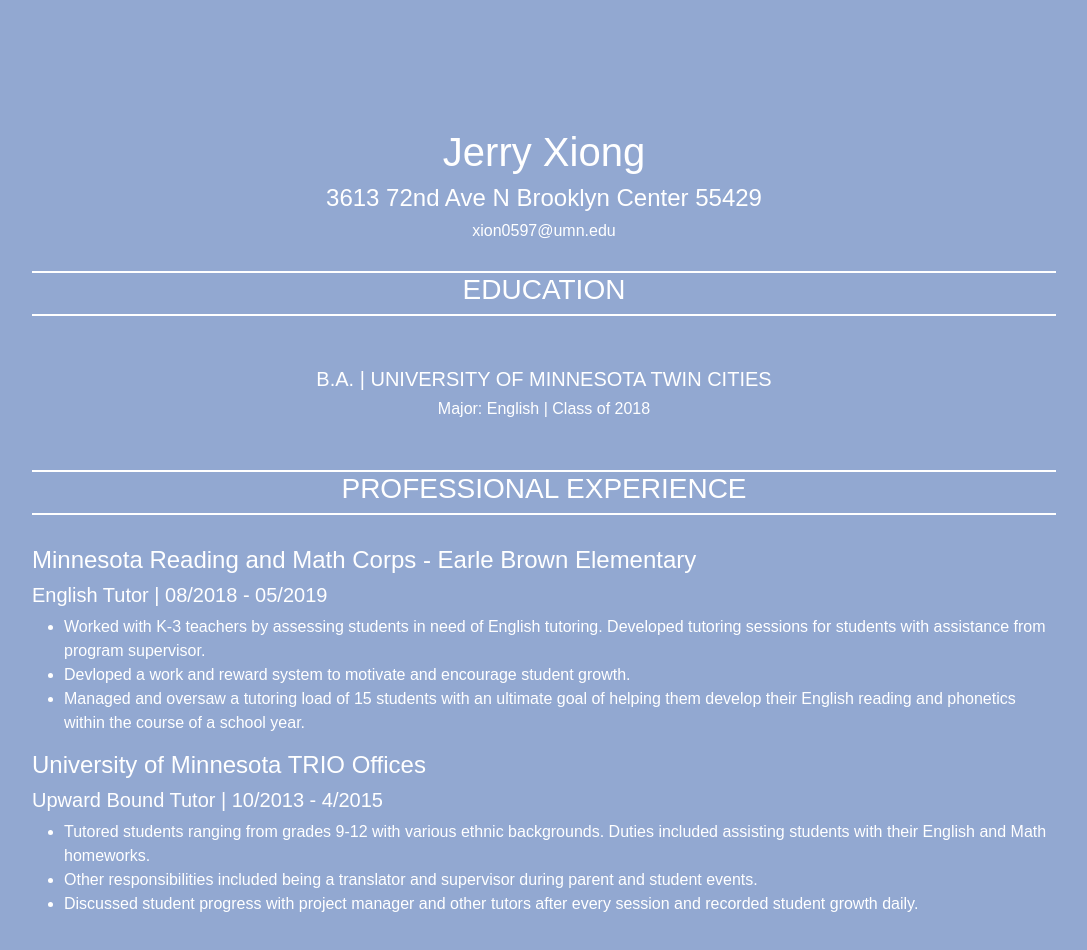
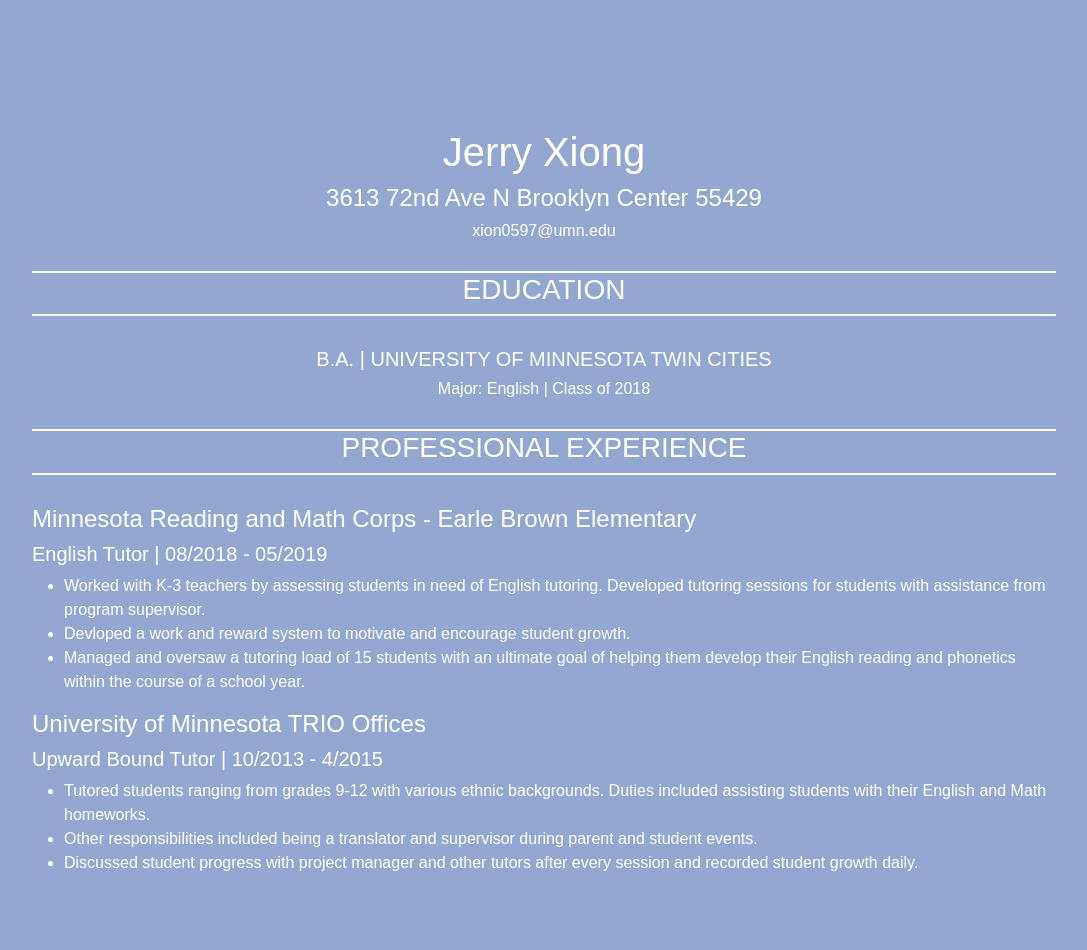
Before and after one commit to xiongjerry/xiongster94.github.io, a plain HTML site: page index.html in a window 1280 px wide. Shown: the whole page, without its empty margins (96-1183 px from the left). Drawn offline with nearby package versions, Linux system fonts and the light colour scheme.

Commit message:
Update style.css

```diff
--- a/style.css
+++ b/style.css
@@ -15,10 +15,9 @@
 }
 
 .header {
- text-align: center;
+  text-align: center;
 }
 
 .education {
-  margin: 5% 5%;
   text-align: center;
 }
```
